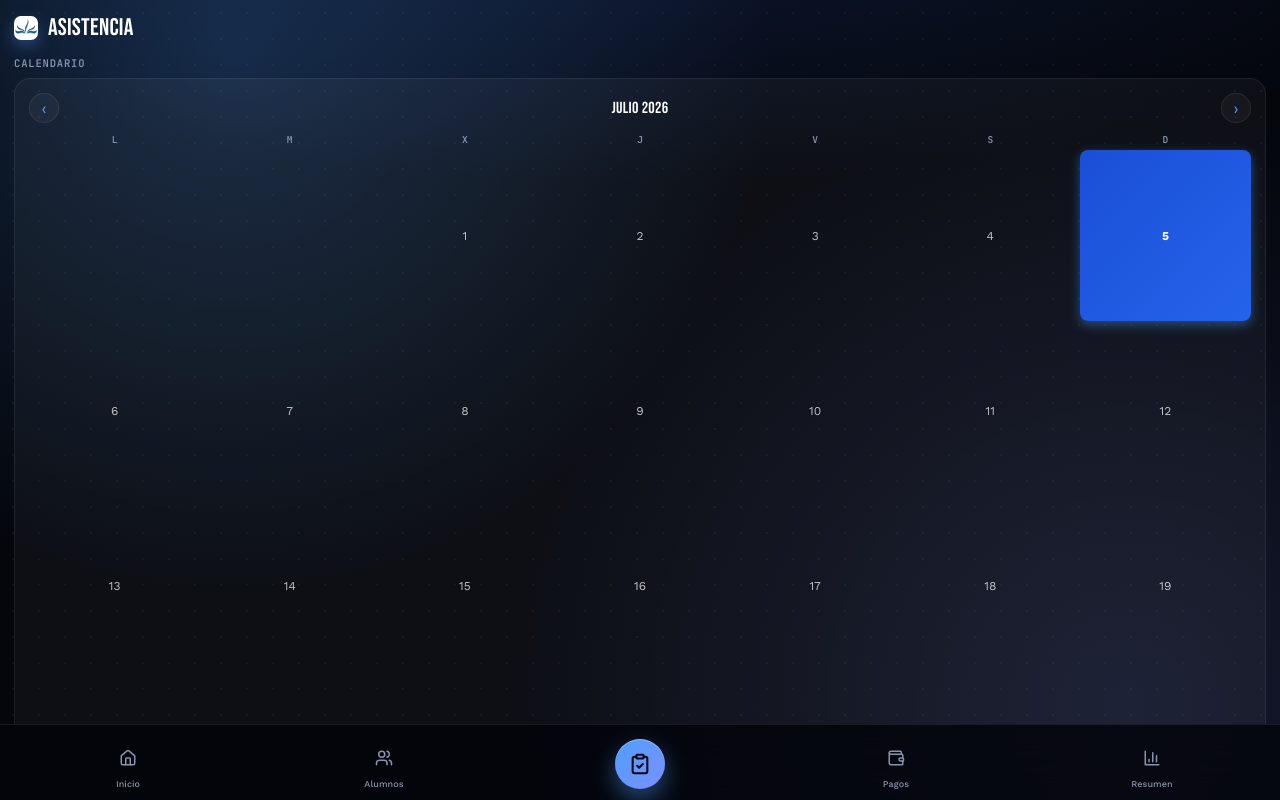
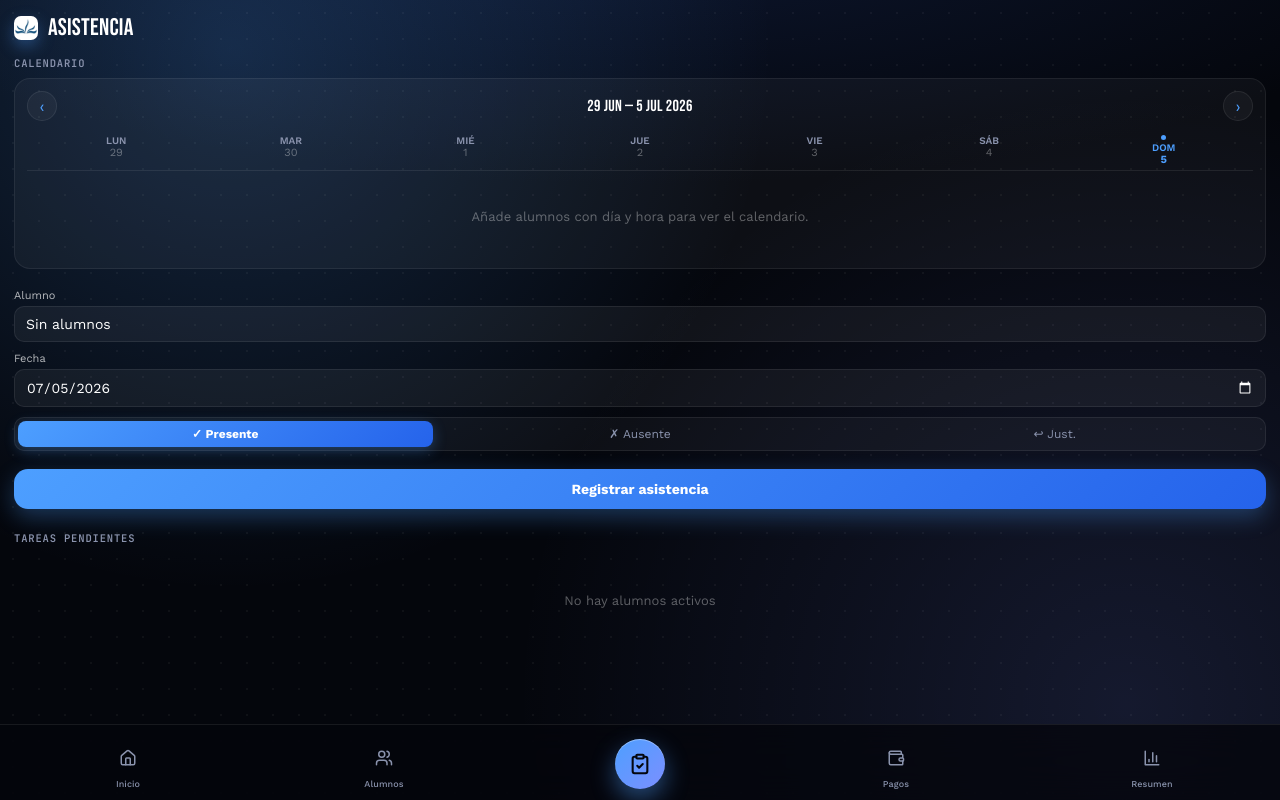
Before and after one commit to pamierdas15/Avrento-Hub, a React (Vite) app: page / in a window 1280 px wide. Both pictures are taken after a click on the button "Reg. clase". Built offline with nearby package versions, Linux system fonts and the light colour scheme.

Commit message:
Add files via upload

```diff
--- a/src/App.jsx
+++ b/src/App.jsx
@@ -119,6 +119,7 @@ export default function App() {
         return (
           <Asistencia
             data={data}
+            esFestivo={esFestivo}
             registrarSesion={store.registrarSesion}
             eliminarSesion={store.eliminarSesion}
             guardarTarea={store.guardarTarea}
--- a/src/components/CalendarioHero.jsx
+++ b/src/components/CalendarioHero.jsx
@@ -1,55 +1,90 @@
 import { useState } from 'react'
-import { MESES } from '../utils/constants'
+import { DIAS_ES, MESES, FEST_CFG } from '../utils/constants'
+import { getWeekDates, todayStr } from '../utils/helpers'
 
-const DIAS_MIN = ['L', 'M', 'X', 'J', 'V', 'S', 'D']
+// Calendario semanal en formato "hero": siempre visible dentro de Asistencia,
+// muestra los alumnos asignados a cada día de la semana (igual que la antigua
+// pestaña Calendario), pero de solo lectura — no abre modales ni depende del
+// formulario de registro de asistencia que tiene encima.
+export default function CalendarioHero({ data, esFestivo }) {
+  const [offset, setOffset] = useState(0)
+  const dates = getWeekDates(offset)
+  const todayISO = todayStr()
+  const alumnos = data.alumnos || []
+  const m1 = dates[0], m7 = dates[6]
+  const label = `${m1.getDate()} ${MESES[m1.getMonth()].substring(0, 3)} — ${m7.getDate()} ${MESES[m7.getMonth()].substring(0, 3)} ${m7.getFullYear()}`
 
-// Calendario puramente visual: no depende de alumnos, sesiones, pagos ni
-// festivos de la app. Solo muestra el mes actual (navegable) con el día
-// de hoy resaltado.
-export default function CalendarioHero() {
-  const hoy = new Date()
-  const [viewDate, setViewDate] = useState(new Date(hoy.getFullYear(), hoy.getMonth(), 1))
-
-  const year = viewDate.getFullYear()
-  const month = viewDate.getMonth()
-  const first = new Date(year, month, 1)
-  const startOffset = (first.getDay() + 6) % 7 // lunes = 0
-  const daysInMonth = new Date(year, month + 1, 0).getDate()
-
-  const cells = []
-  for (let i = 0; i < startOffset; i++) cells.push(null)
-  for (let d = 1; d <= daysInMonth; d++) cells.push(d)
-
-  function cambiarMes(dir) {
-    setViewDate(v => new Date(v.getFullYear(), v.getMonth() + dir, 1))
-  }
-
-  function irAHoy() {
-    setViewDate(new Date(hoy.getFullYear(), hoy.getMonth(), 1))
-  }
-
-  const esMesActual = hoy.getFullYear() === year && hoy.getMonth() === month
+  const dayMap = {}
+  dates.forEach(d => { dayMap[d.getDay()] = [] })
+  alumnos.forEach((a, idx) => {
+    ;(a.dias || (a.dia ? [a.dia] : [])).forEach(ds => {
+      const dn = parseInt(ds)
+      if (dayMap[dn] !== undefined) dayMap[dn].push({ ...a, colorIdx: idx })
+    })
+  })
 
   return (
     <div className="cal-hero">
       <div className="cal-hero-header">
-        <button className="cal-nav" onClick={() => cambiarMes(-1)} type="button">‹</button>
-        <span className="cal-hero-title" onClick={irAHoy}>{MESES[month]} {year}</span>
-        <button className="cal-nav" onClick={() => cambiarMes(1)} type="button">›</button>
+        <button className="cal-nav" onClick={() => setOffset(o => o - 1)} type="button">‹</button>
+        <span className="cal-hero-title" style={{ textTransform: 'none' }}>{label}</span>
+        <button className="cal-nav" onClick={() => setOffset(o => o + 1)} type="button">›</button>
       </div>
-      <div className="cal-hero-grid cal-hero-dow">
-        {DIAS_MIN.map((d, i) => <div key={i}>{d}</div>)}
-      </div>
-      <div className="cal-hero-grid">
-        {cells.map((d, i) => {
-          const esHoy = esMesActual && d === hoy.getDate()
+
+      <div className="cal-hero-dias">
+        {dates.map((d, i) => {
+          const iso = d.toISOString().slice(0, 10)
+          const isT = iso === todayISO
           return (
-            <div key={i} className={'cal-hero-cell' + (esHoy ? ' cal-hero-today' : '') + (d ? '' : ' cal-hero-empty')}>
-              {d || ''}
+            <div className={'cal-hero-dia-hdr' + (isT ? ' today-col' : '')} key={i}>
+              {isT ? <div className="cal-today-dot"></div> : null}
+              <div>{DIAS_ES[d.getDay()]}</div>
+              <div style={{ fontSize: 11, fontWeight: isT ? 700 : 400, color: isT ? '#4d9fff' : 'rgba(255,255,255,0.35)' }}>{d.getDate()}</div>
             </div>
           )
         })}
       </div>
+
+      {!alumnos.length ? (
+        <p className="cal-empty-msg">Añade alumnos con día y hora para ver el calendario.</p>
+      ) : (
+        <div style={{ display: 'grid', gridTemplateColumns: 'repeat(7,1fr)', gap: 3 }}>
+          {dates.map((d, i) => {
+            const eventos = dayMap[d.getDay()] || []
+            const iso = d.toISOString().slice(0, 10)
+            const isT = iso === todayISO
+            const fes = esFestivo ? esFestivo(iso) : null
+            if (fes) {
+              const fc = FEST_CFG[fes.tipo]
+              return (
+                <div key={i} className="cal-hero-slot" style={{ background: fc.bg, border: '1px solid ' + fc.border, borderRadius: 8, alignItems: 'center', justifyContent: 'center' }}>
+                  <div style={{ textAlign: 'center', padding: '4px 0' }}>
+                    <div style={{ fontSize: 16 }}>{fc.ico}</div>
+                    <div style={{ fontSize: 8, color: fc.color, fontWeight: 700, textTransform: 'uppercase', marginTop: 2 }}>{fes.tipo.substring(0, 3)}</div>
+                  </div>
+                </div>
+              )
+            }
+            return (
+              <div key={i} className="cal-hero-slot" style={isT ? { background: 'rgba(37,99,235,0.08)', borderRadius: 8 } : undefined}>
+                {['17:00', '18:30'].map(turno => {
+                  const tc = turno === '17:00' ? { bg: 'rgba(77,159,255,0.12)', border: '#4d9fff', text: '#4d9fff' } : { bg: 'rgba(251,146,60,0.12)', border: '#fb923c', text: '#fb923c' }
+                  const arr = eventos.filter(a => a.hora === turno)
+                  if (!arr.length) {
+                    return <div key={turno} style={{ minHeight: 22, borderRadius: 6, background: tc.bg, marginBottom: 3, display: 'flex', alignItems: 'center', justifyContent: 'center' }}><span style={{ fontSize: 9, color: tc.border + '55' }}>{turno}</span></div>
+                  }
+                  return arr.map(a => (
+                    <div className="cal-hero-event" key={a.id + turno} style={{ background: tc.bg, borderLeft: '2px solid ' + tc.border, marginBottom: 3 }}>
+                      <div className="ev-name" style={{ color: tc.text }}>{a.nombre.split(' ')[0]}</div>
+                      <div className="ev-hora" style={{ color: tc.text }}>{turno}</div>
+                    </div>
+                  ))
+                })}
+              </div>
+            )
+          })}
+        </div>
+      )}
     </div>
   )
 }
--- a/src/styles.css
+++ b/src/styles.css
@@ -145,16 +145,17 @@ textarea{height:70px;resize:none}
 .sec-label{font-family:'JetBrains Mono',monospace;font-size:10.5px;font-weight:600;color:var(--text-muted);text-transform:uppercase;letter-spacing:0.08em;margin-bottom:8px}
 .ftipo-btn{padding:7px 12px;border-radius:10px;font-size:12px;cursor:pointer;font-family:'Work Sans',sans-serif;border:1px solid var(--line);background:rgba(255,255,255,0.04);color:var(--text-muted);-webkit-tap-highlight-color:transparent}
 
-/* ---- Calendario hero (Asistencia): puramente visual, sin datos de la app ---- */
-.cal-hero{background:rgba(255,255,255,0.04);border:1px solid rgba(255,255,255,0.07);border-radius:16px;padding:14px;margin-bottom:20px}
+/* ---- Calendario hero (Asistencia): calendario semanal de solo lectura ---- */
+.cal-hero{background:rgba(255,255,255,0.04);border:1px solid rgba(255,255,255,0.07);border-radius:16px;padding:12px;margin-bottom:20px}
 .cal-hero-header{display:flex;align-items:center;justify-content:space-between;gap:6px;margin-bottom:10px}
-.cal-hero-title{font-family:'Bebas Neue',sans-serif;font-size:16px;letter-spacing:0.02em;color:#fff;flex:1;text-align:center;text-transform:capitalize;cursor:pointer}
-.cal-hero-grid{display:grid;grid-template-columns:repeat(7,1fr);gap:4px}
-.cal-hero-dow{margin-bottom:4px}
-.cal-hero-dow div{text-align:center;font-family:'JetBrains Mono',monospace;font-size:9.5px;font-weight:600;color:var(--text-muted);text-transform:uppercase}
-.cal-hero-cell{aspect-ratio:1;display:flex;align-items:center;justify-content:center;border-radius:8px;font-size:12px;color:rgba(255,255,255,0.75)}
-.cal-hero-cell.cal-hero-empty{visibility:hidden}
-.cal-hero-cell.cal-hero-today{background:linear-gradient(135deg,#1a4fd6,#2563eb);color:#fff;font-weight:700;box-shadow:0 4px 12px rgba(77,159,255,0.4)}
+.cal-hero-title{font-family:'Bebas Neue',sans-serif;font-size:16px;letter-spacing:0.02em;color:#fff;flex:1;text-align:center}
+.cal-hero-dias{display:grid;grid-template-columns:repeat(7,1fr);border-bottom:1px solid var(--line);padding:0 2px;margin-bottom:6px}
+.cal-hero-dia-hdr{text-align:center;font-family:'JetBrains Mono',monospace;font-size:10px;font-weight:600;color:var(--text-muted);padding:4px 0;text-transform:uppercase}
+.cal-hero-dia-hdr.today-col{color:var(--accent)}
+.cal-hero-slot{min-height:50px;display:flex;flex-direction:column;gap:3px;padding:4px 2px}
+.cal-hero-event{border-radius:8px;padding:4px 6px;font-size:10.5px;font-weight:700}
+.cal-hero-event .ev-name{white-space:nowrap;overflow:hidden;text-overflow:ellipsis;max-width:100%}
+.cal-hero-event .ev-hora{font-size:9.5px;font-weight:400;opacity:0.7}
 
 /* ---- Tareas pendientes (Asistencia) ---- */
 .tarea-card{margin-bottom:10px}
--- a/src/views/Asistencia.jsx
+++ b/src/views/Asistencia.jsx
@@ -31,7 +31,7 @@ function TareaItem({ alumno, tarea, onGuardar }) {
   )
 }
 
-export default function Asistencia({ data, registrarSesion, eliminarSesion, guardarTarea, showToast }) {
+export default function Asistencia({ data, esFestivo, registrarSesion, eliminarSesion, guardarTarea, showToast }) {
   const { alumnos } = data
   const [alumnoId, setAlumnoId] = useState(alumnos[0]?.id || '')
   const [fecha, setFecha] = useState(todayStr())
@@ -51,7 +51,7 @@ export default function Asistencia({ data, registrarSesion, eliminarSesion, guar
       <ScreenHeader title="Asistencia" />
 
       <div className="sec-label">Calendario</div>
-      <CalendarioHero />
+      <CalendarioHero data={data} esFestivo={esFestivo} />
 
       <div className="inp-row" style={{ marginTop: 18 }}>
         <label className="inp-label">Alumno</label>
```
